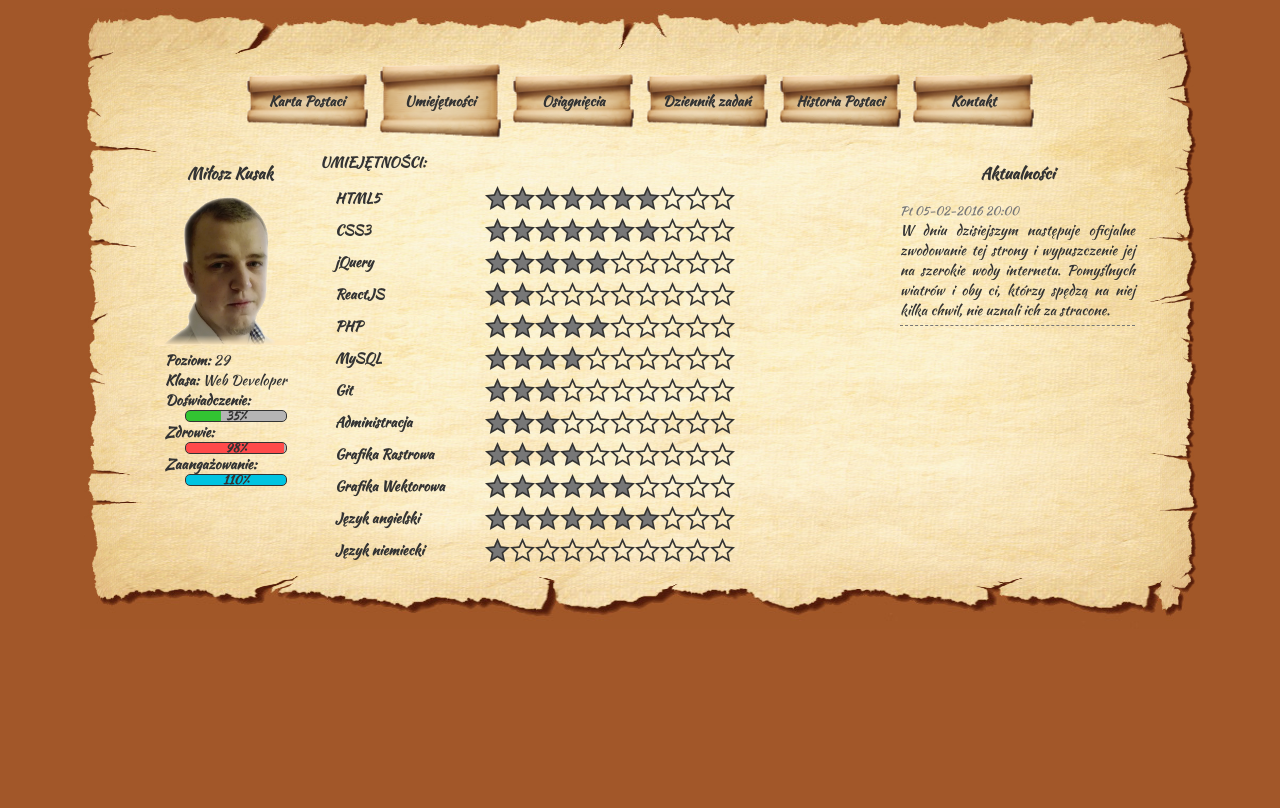
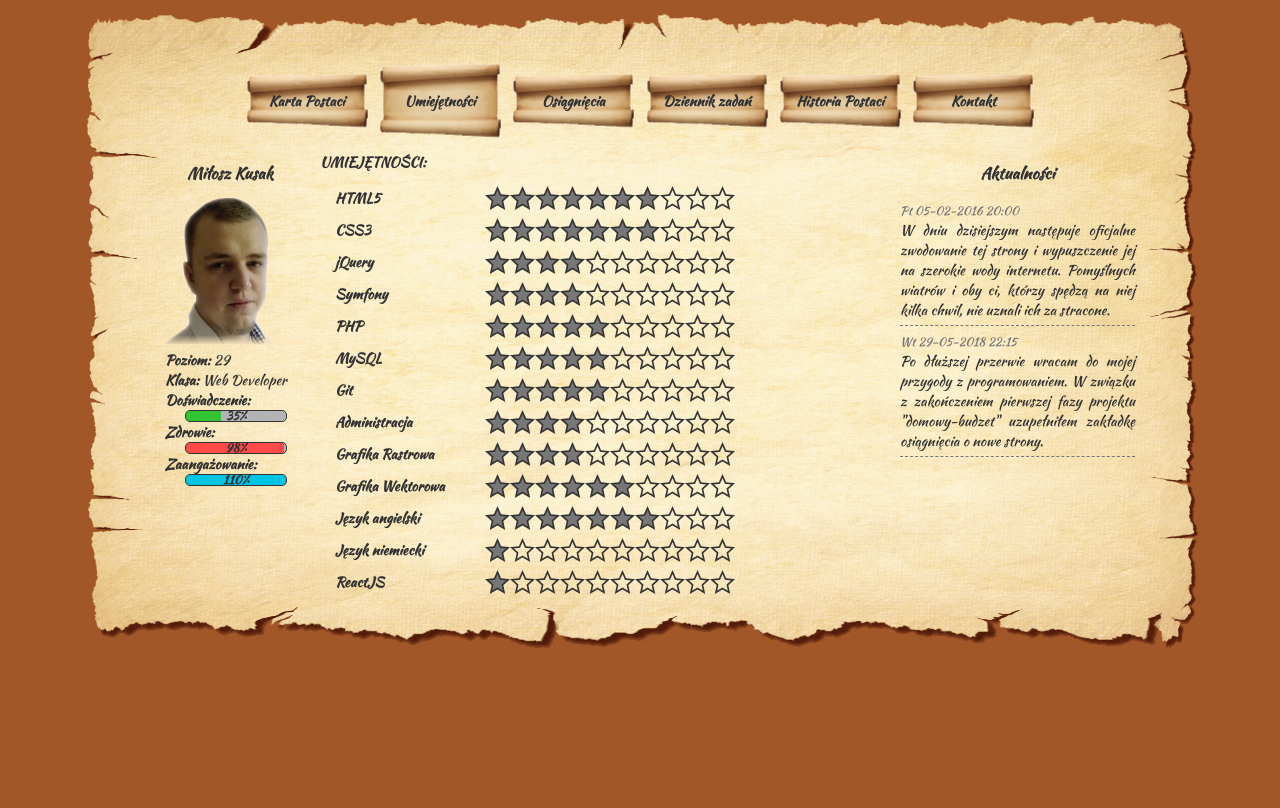
Before and after one commit to Radioaktywnyja/milosz-kusak.pl, a PHP site: page /skills.php in a window 1280 px wide. Run offline with PHP 8.4, Linux system fonts and the light colour scheme.

Commit message:
Uzupełnienie strony o nowe projekty

```diff
--- a/achievements.php
+++ b/achievements.php
@@ -10,7 +10,8 @@ panel_menu();
 					DOTYCHCZASOWE REALIZACJE:
 				</span>
 				<ul>
-					<li><label><a href="http://www.milosz-kusak.pl/kreator_cv">www.milosz-kusak.pl/kreator_cv</a></label> - przeglądarkowy kreator CV. Na chwilę obecną mój najbardziej zaawansowany projekt, cały czas rozwijany. Napisany w PHP i jQuery.</li>
+					<li><label><a href="http://www.milosz-kusak.pl/domowy-budzet/web/budzet">www.milosz-kusak.pl/domowy-budzet/web/budzet</a></label> - narzędzie do kontroli domowego budżetu napisane w Symfony 3.4 z wykorzystaniem Doctrine. Strona jest cały czas rozwijana ale podstawy już działają.</li>
+					<li><label><a href="http://www.milosz-kusak.pl/kreator_cv">www.milosz-kusak.pl/kreator_cv</a></label> - przeglądarkowy kreator CV. Napisany w PHP i jQuery. Wykończenie frontendu zostało tymczasowo odłożone na rzecz nauki symfony.</li>
 					<li><label><a href="http://www.milosz-kusak.pl">www.milosz-kusak.pl</a></label> - karta postaci pewnego początkującego Web Developera. Strona napisana z wykorzystaniem PHP i skryptów jQuery.</li>
 					<li><label><a href="http://www.joannaczarnik.cba.pl">www.joannaczarnik.cba.pl</a></label> - strona firmowa mobilnego salonu fryzjerskiego. Galeria autorska napisana w jQuery, bez wykorzystania dostępnych szablonów.</li>
 					<li><label><a href="http://www.photosd.webd.pl/arabic2roman">www.photosd.webd.pl/arabic2roman</a></label> - autorski konwerter liczb arabskich na rzymskie - jeden z niewielu obługujacych liczby powyżej 4000. Strona stworzona wspólnie z Eldamiani, napisana w ReactJS z zastosowaniem reaktywnego web designu. Podczas tworzenia zależało nam na przystępności, stąd też tlumaczenie "na żywo" (bez klikania żadnych buttonów) oraz objaśnienia jak liczba powstała.</li>
--- a/index.php
+++ b/index.php
@@ -37,7 +37,7 @@ panel_menu();
 						<li>HTML</li>
 						<li>CSS</li>
 						<li>jQuery</li>
-						<li>ReactJS</li>
+                                                <li>Symfony</li>
 						<li>PHP</li>
 						<li>MySQL</li>
 						<li>Git</li>
@@ -46,6 +46,7 @@ panel_menu();
 						<li>Grafika wektorowa</li>
 						<li>Język angielski</li>
 						<li>Język niemiecki</li>
+                                                <li>ReactJS</li>
 					</ul>
 					<p><a href="skills.php">+ WIĘCEJ</a></p>
 					<span class="tooltip-hide">- kliknij by zwinąć</span>
@@ -86,6 +87,8 @@ panel_menu();
 				<div class="tooltip t-osia">
 					<ul>
 						<li><label><a href="http://www.milosz-kusak.pl">www.milosz-kusak.pl</a></label></li>
+						<li><label><a href="http://www.milosz-kusak.pl/kreator_cv">www.milosz-kusak.pl/kreator_cv</a></label></li>
+						<li><label><a href="http://www.milosz-kusak.pl/domowy-budzet/web/budzet">www.milosz-kusak.pl/domowy-budzet/web/budzet</a></label></li>
 						<li><label><a href="http://www.joannaczarnik.cba.pl">www.joannaczarnik.cba.pl</a></label></li>
 						<li><label><a href="http://www.photosd.webd.pl/arabic2roman">www.photosd.webd.pl/arabic2roman</a></label></li>
 					</ul>
--- a/pliki/style.css
+++ b/pliki/style.css
@@ -330,17 +330,17 @@ h2 {
 }
 
 .jq-pelne {
-	width: 125px;
+	width: 100px;
 }
 .jq-puste {
-	width: 125px;
+	width: 150px;
 }
 
 .react-pelne {
-	width: 50px;
+	width: 25px;
 }
 .react-puste {
-	width: 200px;
+	width: 225px;
 }
 
 .pehape-pelne {
@@ -351,24 +351,24 @@ h2 {
 }
 
 .eskuel-pelne {
-	width: 100px;
+	width: 125px;
 }
 .eskuel-puste {
-	width: 150px;
+	width: 125px;
 }
 
 .git-pelne {
-	width: 75px;
+	width: 125px;
 }
 .git-puste {
-	width: 175px;
+	width: 125px;
 }
 
 .admin-pelne {
-	width: 75px;
+	width: 100px;
 }
 .admin-puste {
-	width: 175px;
+	width: 150px;
 }
 
 .rastr-pelne {
@@ -399,6 +399,13 @@ h2 {
 	width: 225px;
 }
 
+.symfony-pelne {
+	width: 100px;
+}
+.symfony-puste {
+	width: 150px;
+}
+
 	/*quests.php*/
 
 
--- a/skills.php
+++ b/skills.php
@@ -11,7 +11,7 @@ panel_menu();
 					<li><label>HTML5</label><span class="gwiazdy-pelne hateemel-pelne"></span><span class="gwiazdy-puste hateemel-puste"></span></li>
 					<li><label>CSS3</label><span class="gwiazdy-pelne ceeses-pelne"></span><span class="gwiazdy-puste ceeses-puste"></span></li>
 					<li><label>jQuery</label><span class="gwiazdy-pelne jq-pelne"></span><span class="gwiazdy-puste jq-puste"></span></li>
-					<li><label>ReactJS</label><span class="gwiazdy-pelne react-pelne"></span><span class="gwiazdy-puste react-puste"></span></li>
+					<li><label>Symfony</label><span class="gwiazdy-pelne symfony-pelne"></span><span class="gwiazdy-puste symfony-puste"></span></li>
 					<li><label>PHP</label><span class="gwiazdy-pelne pehape-pelne"></span><span class="gwiazdy-puste pehape-puste"></span></li>
 					<li><label>MySQL</label><span class="gwiazdy-pelne eskuel-pelne"></span><span class="gwiazdy-puste eskuel-puste"></span></li>
 					<li><label>Git</label><span class="gwiazdy-pelne git-pelne"></span><span class="gwiazdy-puste git-puste"></span></li>
@@ -20,6 +20,7 @@ panel_menu();
 					<li><label>Grafika Wektorowa</label><span class="gwiazdy-pelne wektor-pelne"></span><span class="gwiazdy-puste wektor-puste"></span></li>
 					<li><label>Język angielski</label><span class="gwiazdy-pelne ang-pelne"></span><span class="gwiazdy-puste ang-puste"></span></li>
 					<li><label>Język niemiecki</label><span class="gwiazdy-pelne niem-pelne"></span><span class="gwiazdy-puste niem-puste"></span></li>
+                                        <li><label>ReactJS</label><span class="gwiazdy-pelne react-pelne"></span><span class="gwiazdy-puste react-puste"></span></li>
 				</ul>
 			</div>
 <?php
--- a/template.php
+++ b/template.php
@@ -93,6 +93,10 @@ function panel_widgety() {
 						<span class="news-date">Pt 05-02-2016 20:00</span>
 						<p>W dniu dzisiejszym następuje oficjalne zwodowanie tej strony i wypuszczenie jej na szerokie wody internetu. Pomyślnych wiatrów i oby ci, którzy spędzą na niej kilka chwil, nie uznali ich za stracone.</p>
 					</div>
+                                        <div class="news">
+						<span class="news-date">Wt 29-05-2018 22:15</span>
+						<p>Po dłuższej przerwie wracam do mojej przygody z programowaniem. W związku z zakończeniem pierwszej fazy projektu "domowy-budzet" uzupełniłem zakładkę osiągnięcia o nowe strony.</p>
+					</div>
 				</div>
 			</div>
 <?php
```
Also changed, not shown: nbproject/project.xml (added, +9 -0 lines), 2 other files.
